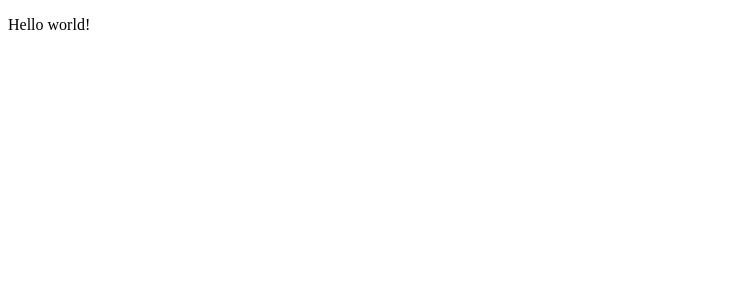
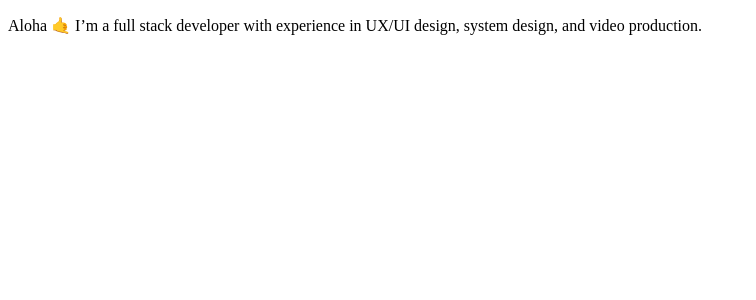
Before and after one commit to B-Tanonaka/bretttanonaka.com, a React app: page / in a window 1280 px wide. Shown: the top 300 px of the page, without its empty margins (0-756 px from the left). Built offline with nearby package versions, Linux system fonts and the light colour scheme; the HTML template or start-up script is replaced by a standard one.

Commit message:
Not reverting to next.js, figured out webpack injection error

```diff
--- a/client/src/components/App.tsx
+++ b/client/src/components/App.tsx
@@ -3,7 +3,7 @@ import React from 'react';
 export default function App() {
   return (
     <div>
-      <p>Hello world!</p>
+      <p>Aloha 🤙 I’m a full stack developer with experience in UX/UI design, system design, and video production.</p>
     </div>
   );
 }
--- a/package.json
+++ b/package.json
@@ -1,7 +1,7 @@
 {
   "scripts": {
     "start": "nodemon server/index.ts",
-    "client": "npx webpack --watch",
+    "client": "webpack --mode development --watch",
     "ts": "npx tsc -w"
   },
   "devDependencies": {
@@ -9,7 +9,6 @@
     "@types/react": "^18.2.13",
     "@typescript-eslint/eslint-plugin": "^5.60.0",
     "@typescript-eslint/parser": "^5.60.0",
-    "dotenv": "^16.3.1",
     "eslint": "^8.43.0",
     "eslint-config-airbnb": "^19.0.4",
     "eslint-config-airbnb-typescript": "^17.0.0",
@@ -23,6 +22,7 @@
   },
   "dependencies": {
     "@types/react-dom": "^18.2.6",
+    "dotenv": "^16.3.1",
     "cors": "^2.8.5",
     "express": "^4.18.2",
     "morgan": "^1.10.0",
--- a/webpack.config.js
+++ b/webpack.config.js
@@ -6,7 +6,7 @@ module.exports = {
   entry: path.join(__dirname, './client/src/index.tsx'),
   output: {
     path: path.join(__dirname, '/client/dist'),
-    filename: 'bundle.min.js',
+    filename: 'bundle.js',
   },
   devtool: 'inline-source-map',
   module: {
@@ -24,6 +24,7 @@ module.exports = {
   plugins: [
     new HtmlWebpackPlugin({
       template: path.resolve(__dirname, '/client/dist/index.html'),
+      inject: false,
     }),
   ],
 };
```
Also changed, not shown: 8 other files (tests, documents, lock files or other folders).
